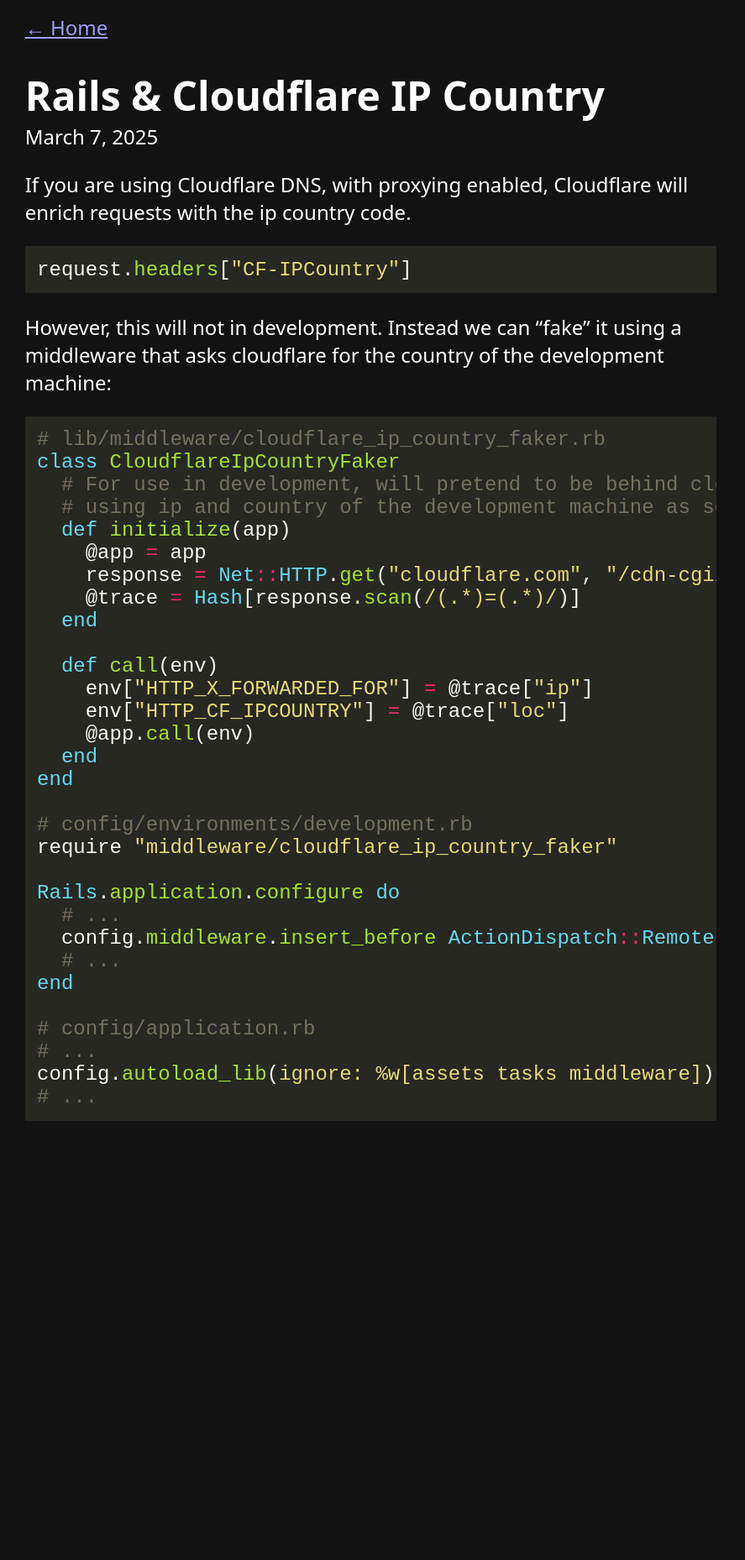
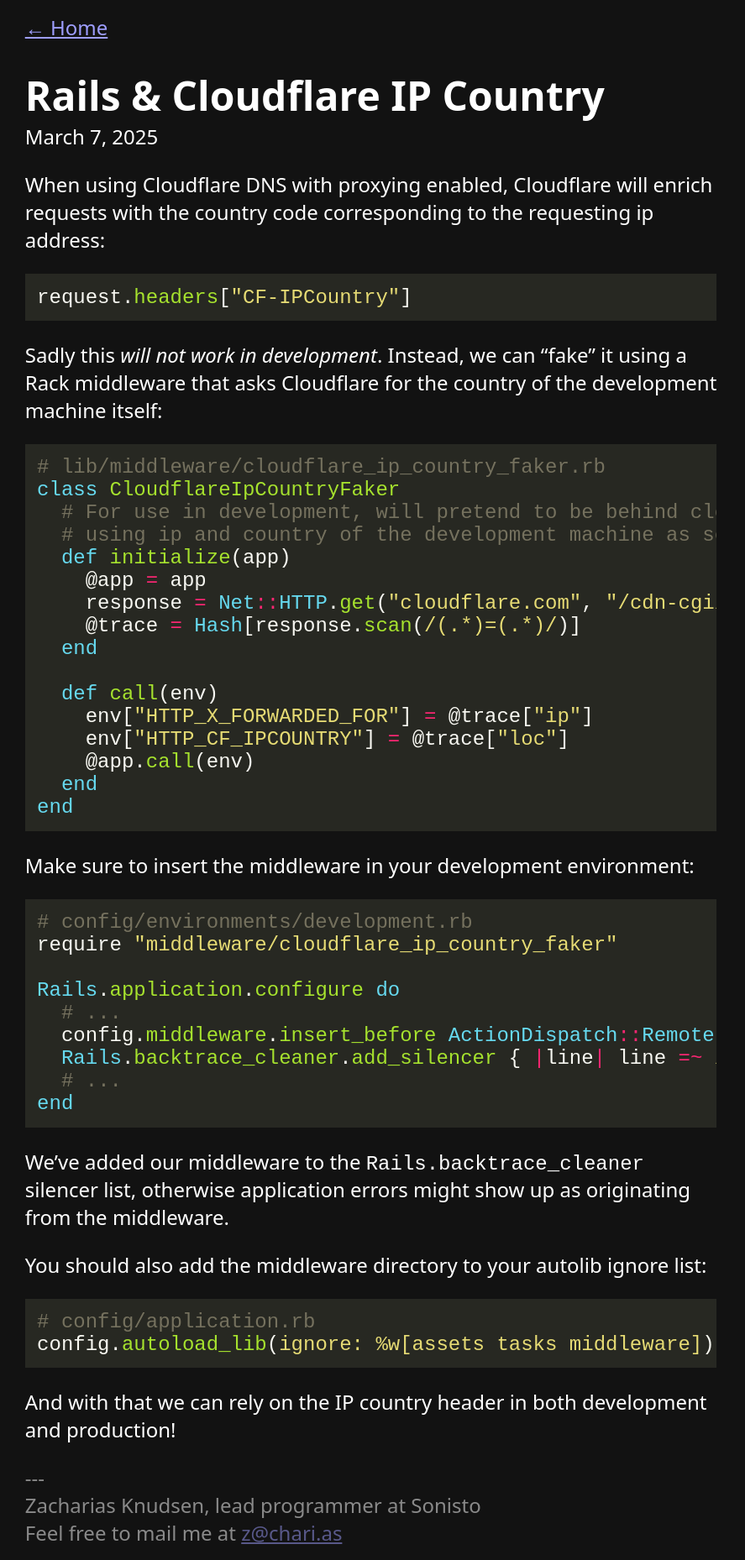
Before and after one commit to zachasme/zachasme.github.io, a Jekyll site: the page built from docs/_posts/2025-03-07-cloudflare-ip-country.markdown, in a window 1280 px wide. Shown: the whole page at 84% size, without its empty margins (0-887 px from the left). Built offline with Jekyll 4.4.1, drawn with Linux system fonts in a browser that asks for light colours; Markdown is read by kramdown in place of the engine named in the settings; before the commit the page ends 1359 px from its top, so only the background shows below that.

Commit message:
Styling and wording

````diff
--- a/docs/_layouts/post.html
+++ b/docs/_layouts/post.html
@@ -7,3 +7,11 @@
 <time datetime="{{ page.date }}">{{ page.date | date: "%B %-d, %Y" }}</time>
 
 {{ content }}
+
+<footer>
+  ---
+  <br />
+  Zacharias Knudsen, lead programmer at Sonisto
+  <br />
+  Feel free to mail me at <a href="mailto:z@chari.as">z@chari.as</a>
+</footer>
--- a/docs/_posts/2025-03-07-cloudflare-ip-country.markdown
+++ b/docs/_posts/2025-03-07-cloudflare-ip-country.markdown
@@ -6,13 +6,13 @@
 layout: post
 ---
 
-If you are using Cloudflare DNS, with proxying enabled, Cloudflare will enrich requests with the ip country code.
+When using Cloudflare DNS with proxying enabled, Cloudflare will enrich requests with the country code corresponding to the requesting ip address:
 
 ```ruby
 request.headers["CF-IPCountry"]
 ```
 
-However, this will not in development. Instead we can "fake" it using a middleware that asks cloudflare for the country of the development machine:
+Sadly this *will not work in development*. Instead, we can "fake" it using a Rack middleware that asks Cloudflare for the country of the development machine itself:
 
 ```ruby
 # lib/middleware/cloudflare_ip_country_faker.rb
@@ -31,18 +31,29 @@
     @app.call(env)
   end
 end
+```
 
+Make sure to insert the middleware in your development environment:
+
+```ruby
 # config/environments/development.rb
 require "middleware/cloudflare_ip_country_faker"
 
 Rails.application.configure do
   # ...
   config.middleware.insert_before ActionDispatch::RemoteIp, CloudflareIpCountryFaker
+  Rails.backtrace_cleaner.add_silencer { |line| line =~ /lib\/middleware/ }
   # ...
 end
+```
 
+We've added our middleware to the `Rails.backtrace_cleaner` silencer list, otherwise application errors might show up as originating from the middleware.
+
+You should also add the middleware directory to your autolib ignore list:
+
+```ruby
 # config/application.rb
-# ...
 config.autoload_lib(ignore: %w[assets tasks middleware])
-# ...
 ```
+
+And with that we can rely on the IP country header in both development and production!
--- a/docs/assets/css/stylesheet.css
+++ b/docs/assets/css/stylesheet.css
@@ -51,6 +51,12 @@
   margin-bottom: 0;
   & + time { margin-top: 0 }
 }
+
+footer {
+  opacity: .5;
+}
+
+/* syntax highlighting */
 
 .highlight pre { background-color: #272822; }
 .highlight .hll { background-color: #272822; }
````
Also changed, not shown: docs/_posts/2025-04-08-stripe-webhooks-without-system-dependencies.markdown (line endings or trailing spaces).
